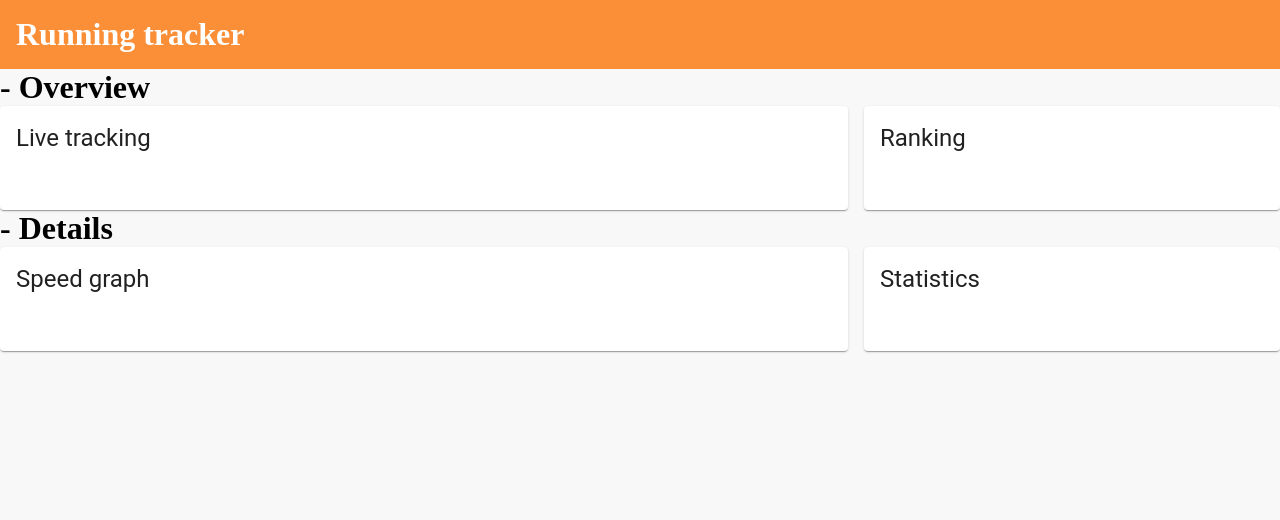
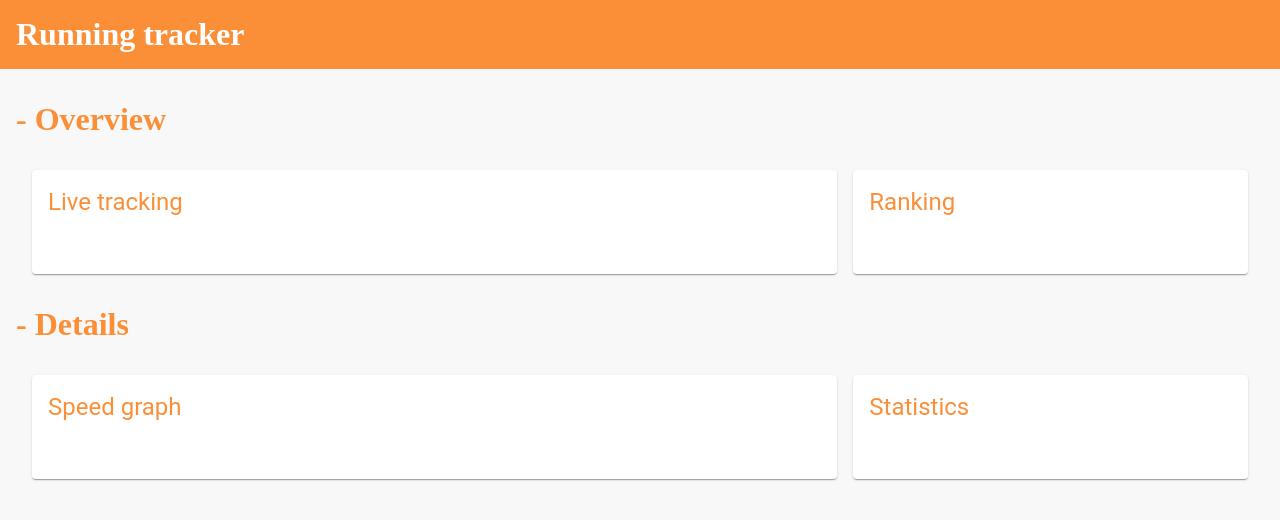
Before and after one commit to texx94/Insiders-interview, a React (Create React App) app: page / in a window 1280 px wide. Shown: the top 520 px of the page. Built offline with nearby package versions, Linux system fonts and the light colour scheme.

Commit message:
Add some styling

```diff
--- /dev/null
+++ b/src/components/card/PresentationCard.css
@@ -0,0 +1,3 @@
+.MuiCardHeader-title {
+    color: #fa8f38;
+}
--- a/src/components/card/PresentationCard.tsx
+++ b/src/components/card/PresentationCard.tsx
@@ -1,6 +1,7 @@
 import { CardContent, Typography } from '@mui/material';
 import Card from '@mui/material/Card';
 import CardHeader from '@mui/material/CardHeader'
+import './PresentationCard.css'
 
 interface PresentationCardProps {
   title: string;
@@ -10,7 +11,7 @@ export default function PresentationCard(props: PresentationCardProps) {
   return (
     <div className="mui-card">
       <Card>
-        <CardHeader title={props.title} />
+        <CardHeader className="card-title" title={props.title} />
         <CardContent>
           {/* children ? */}
         </CardContent>
--- a/src/components/sections/DetailsSection.tsx
+++ b/src/components/sections/DetailsSection.tsx
@@ -1,13 +1,13 @@
 import React from 'react';
 import SectionTitle from './SectionTitle';
-import { Box, Grid } from '@mui/material';
+import { Grid } from '@mui/material';
 import PresentationCard from '../card/PresentationCard';
+import './Section.css';
 
 export default function DetailSection() {
   return <div className='details-section'>
     <SectionTitle title='- Details' />
-    <Box sx={{ flexGrow: 1 }}>
-      <Grid container spacing={2}>
+      <Grid className='section-container' container spacing={2}>
         <Grid item xs={12} lg={8}>
           <PresentationCard title='Speed graph' />
         </Grid>
@@ -15,6 +15,5 @@ export default function DetailSection() {
           <PresentationCard title='Statistics' />
         </Grid>
       </Grid>
-    </Box>
   </div>
 }
--- a/src/components/sections/OverviewSection.tsx
+++ b/src/components/sections/OverviewSection.tsx
@@ -1,13 +1,13 @@
 import React from 'react';
 import SectionTitle from './SectionTitle';
-import { Box, Grid } from '@mui/material';
+import { Grid } from '@mui/material';
 import PresentationCard from '../card/PresentationCard';
+import './Section.css';
 
 export default function OverviewSection() {
   return <div className='overview-section'>
     <SectionTitle title='- Overview' />
-    <Box sx={{ flexGrow: 1 }}>
-      <Grid container spacing={2}>
+      <Grid className='section-container' container spacing={2}>
         <Grid item xs={12} lg={8}>
           <PresentationCard title='Live tracking' />
         </Grid>
@@ -15,6 +15,5 @@ export default function OverviewSection() {
           <PresentationCard title='Ranking' />
         </Grid>
       </Grid>
-    </Box>
   </div>
 }
--- /dev/null
+++ b/src/components/sections/Section.css
@@ -0,0 +1,4 @@
+.section-container {
+    padding-left: 2rem;
+    padding-right: 2rem;
+}
--- /dev/null
+++ b/src/components/sections/SectionTitle.css
@@ -0,0 +1,7 @@
+h1 {
+    color: #fa8f38;
+    font-weight: bold;
+    font-size: 2rem;
+    margin: 2rem;
+    margin-left: 1rem;
+}
--- a/src/components/sections/SectionTitle.tsx
+++ b/src/components/sections/SectionTitle.tsx
@@ -1,4 +1,5 @@
 import React from 'react';
+import './SectionTitle.css'
 
 interface SectionTitleProps {
     title: string;
```
